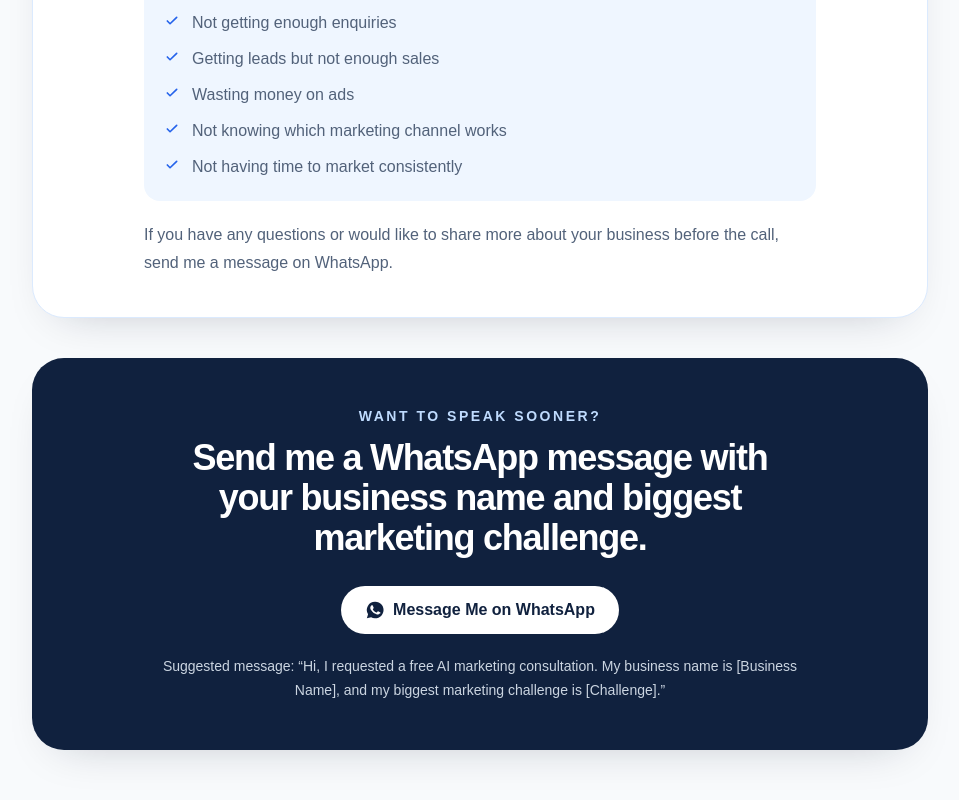
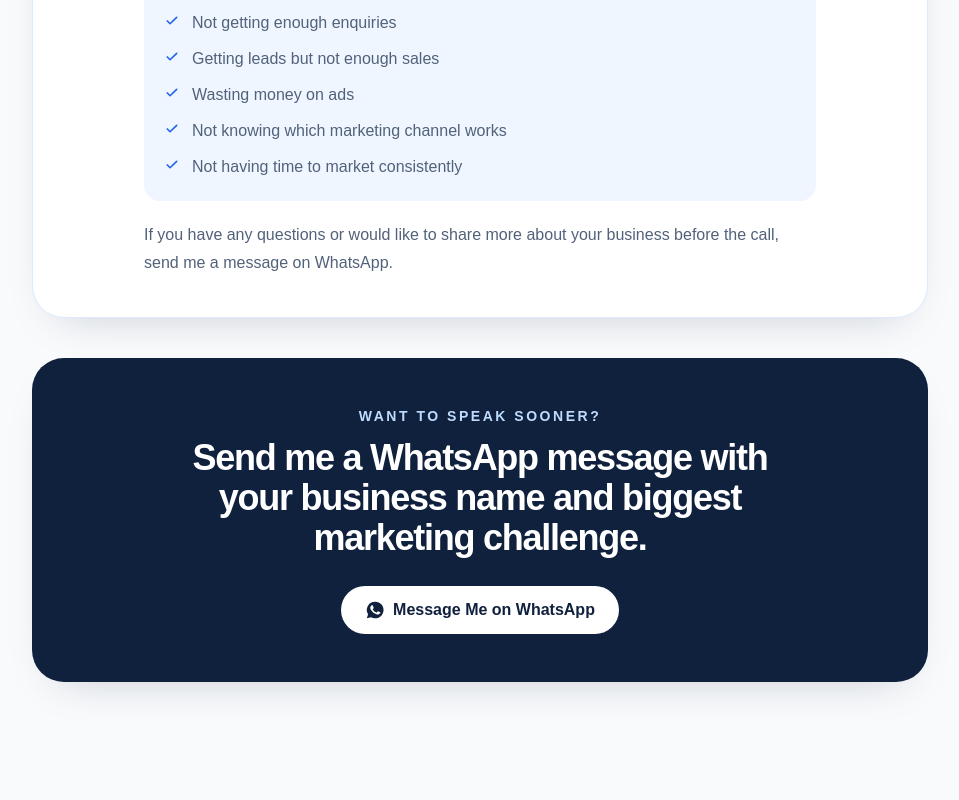
Before and after one commit to bidhansunuwar/landing-page-consultation, a Next.js app: page /thank-you in a window 1280 px wide. Shown: the part 1619-2419 px from the top of the page, without its empty margins (160-1119 px from the left). After the commit the page ends 2381 px from the top, so only its background shows below. Built offline with nearby package versions, Linux system fonts and the light colour scheme.

Commit message:
Remove suggested WhatsApp message

```diff
--- a/app/thank-you/page.tsx
+++ b/app/thank-you/page.tsx
@@ -107,9 +107,6 @@
             </svg>
             Message Me on WhatsApp
           </a>
-          <p className="mx-auto mt-5 max-w-2xl text-sm leading-6 text-slate-300">
-            Suggested message: “Hi, I requested a free AI marketing consultation. My business name is [Business Name], and my biggest marketing challenge is [Challenge].”
-          </p>
         </section>
       </section>
     </main>
```
